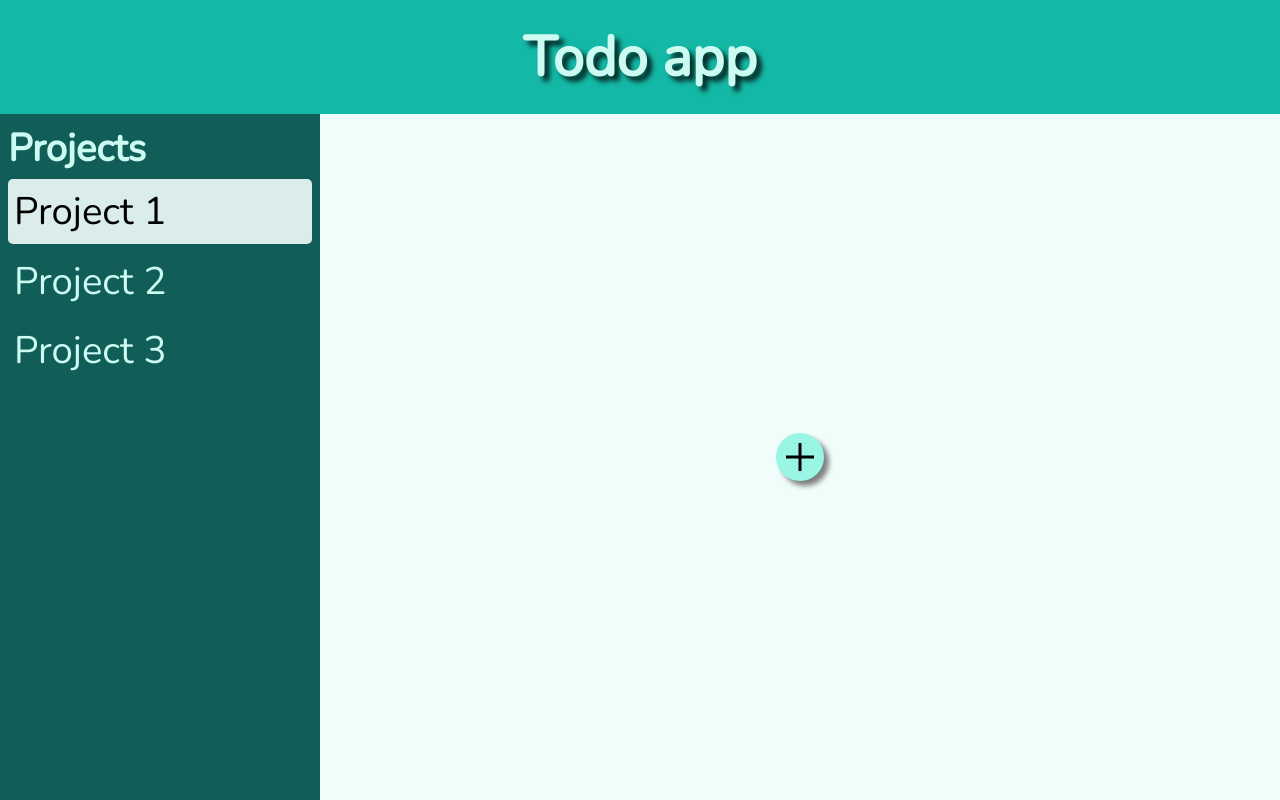
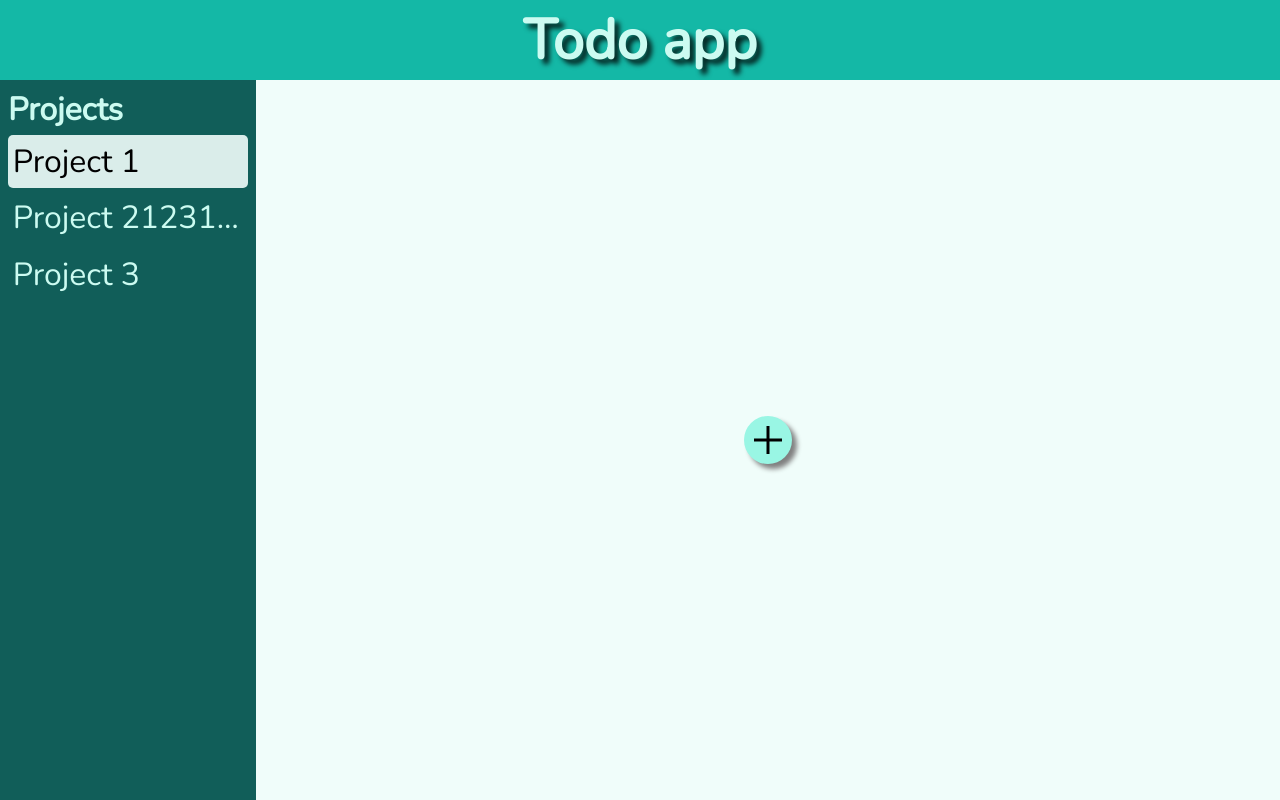
Before and after one commit to tho-daskalakis/todo-list, a website: page dist/index.html in a window 1280 px wide. Drawn offline with Linux system fonts and the light colour scheme.

Commit message:
Handle sidebar overflow

```diff
--- a/src/styles.scss
+++ b/src/styles.scss
@@ -29,21 +29,17 @@ body,
   width: 100vw;
   height: 100vh;
 
+  font-family: 'Nunito';
   font-size: 24px;
-  font-size: min(5vmin, 3vmax);
-}
-
-body {
-  overflow: auto;
-  font-family: 'Nunito';
+  font-size: min(4vmin, 2.8vmax);
 }
 
 .holy-grail {
   height: 100%;
 
   display: grid;
-  grid-template-rows: 1fr 6fr;
-  grid-template-columns: 1fr 3fr;
+  grid-template-rows: 10% 90%;
+  grid-template-columns: 20% 80%;
 
   & > * {
     padding: 8px;
@@ -92,6 +88,9 @@ body {
 }
 
 .project {
+  overflow: hidden;
+  white-space: nowrap;
+  text-overflow: ellipsis;
   padding: 2%;
   border-radius: 5px;
 
@@ -106,8 +105,14 @@ body {
 }
 
 .projects-body {
-  display: flex;
-  flex-direction: column;
+  white-space: nowrap;
+  overflow-x: hidden;
+  overflow-y: overlay;
+
+  display: grid;
+  grid-template-columns: 1fr;
+  grid-template-rows: max-content;
+  grid-auto-rows: max-content;
   gap: 4px;
 }
 
```
Also changed, not shown: dist/index.html, dist/main.js.
